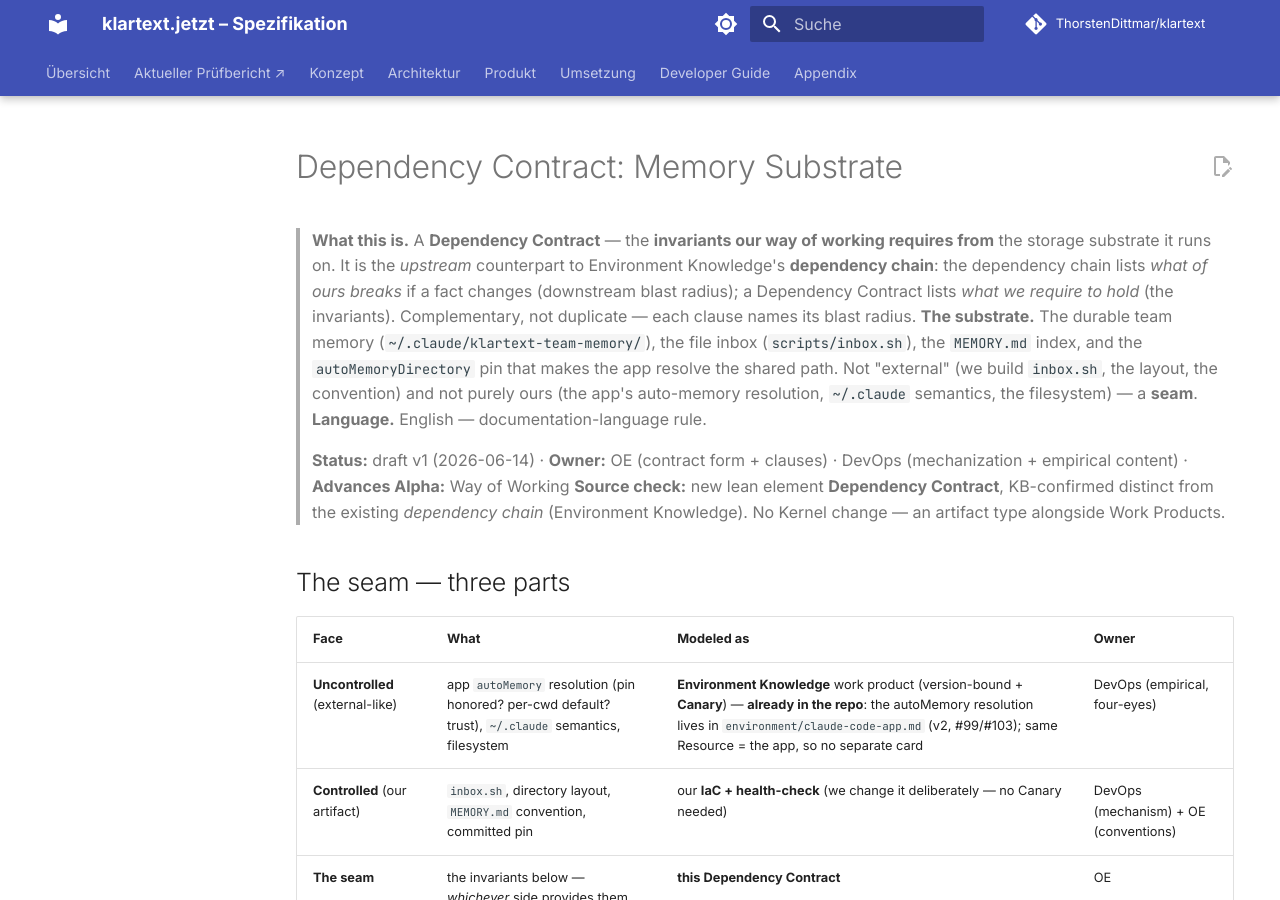
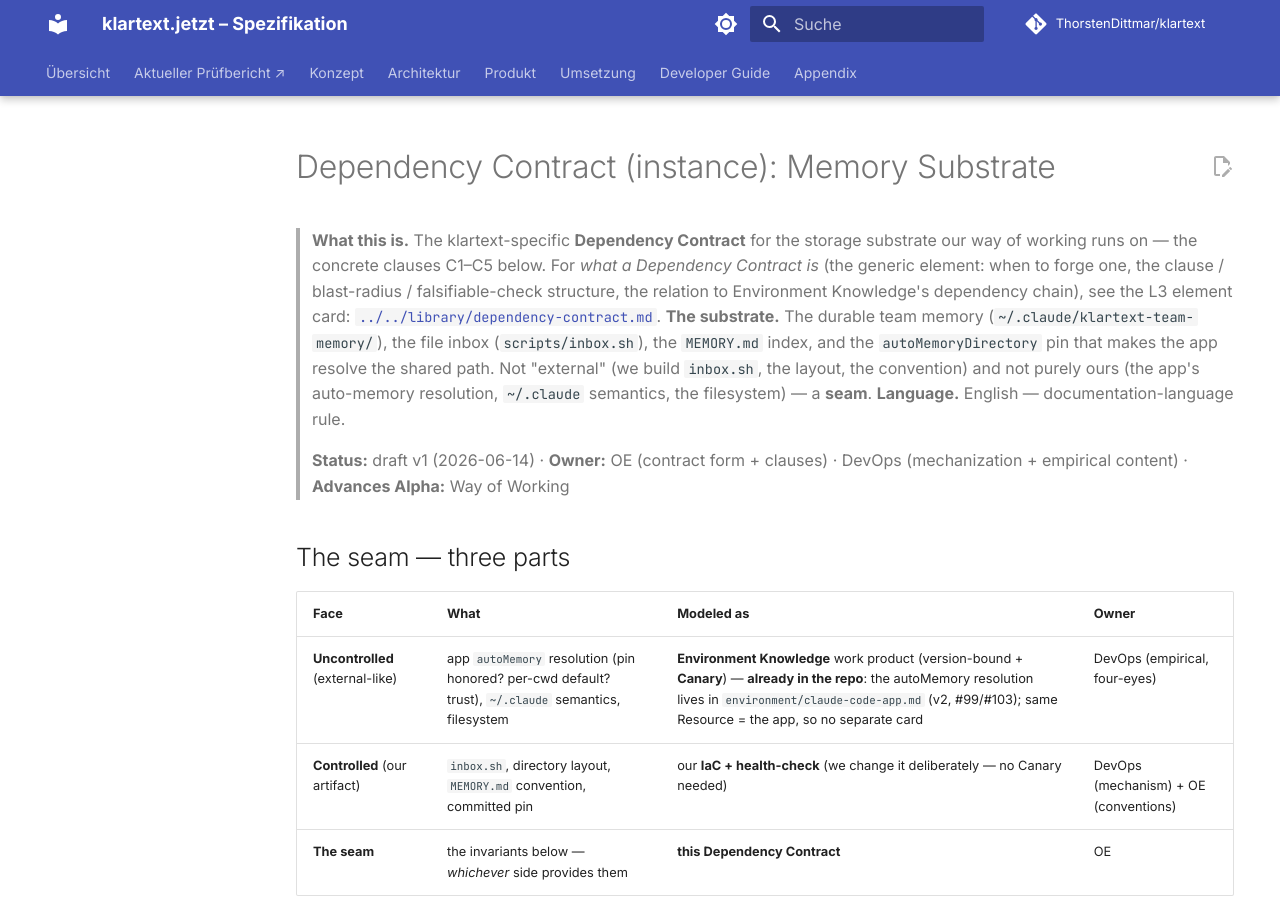
Before and after one commit to ThorstenDittmar/klartext, an MkDocs documentation site: the page built from docs/method/enactment/contracts/memory-substrate.md, in a window 1280 px wide and 900 px high. Built offline with MkDocs 1.6.1 and Material for MkDocs 9.7.7, drawn with Linux system fonts in a browser that asks for light colours; comment, search, counter and statistics services are not loaded; some of the changed text lies outside the part shown.

Commit message:
feat(method): F0.1-P3 — split memory-substrate into L3 Dependency-Contract element + L2 clauses
Splits the single contract file (docs/superpowers/improvement/contracts/
memory-substrate.md) along the 2↔3 cut per ADR-0013:

- L3 generic element card → docs/method/library/dependency-contract.md:
  what a Dependency Contract IS (the Schnur: central AND a future external
  update could change it non-obviously; clause + blast radius + falsifiable
  check; relation to Environment Knowledge's dependency chain). Reusable for
  any endeavour. External dependencies = none (our own element).
- L2 instance → docs/method/enactment/contracts/memory-substrate.md:
  the klartext memory-substrate contract itself (clauses C1–C5, live/deferred
  status, team-memory + inbox + pin specifics). One-line cross-link to L3.

Inbound references are NOT updated here — P5 fixes all references.

Agent: oe (spawned f0.1-p3-contract-split)
Co-Authored-By: Claude Opus 4.8 (1M context) <noreply@anthropic.com>

```diff
--- a/docs/superpowers/improvement/contracts/memory-substrate.md
+++ b/docs/method/enactment/contracts/memory-substrate.md
@@ -1,10 +1,10 @@
-# Dependency Contract: Memory Substrate
+# Dependency Contract (instance): Memory Substrate
 
-> **What this is.** A **Dependency Contract** — the **invariants our way of working requires from** the
-> storage substrate it runs on. It is the *upstream* counterpart to Environment Knowledge's **dependency
-> chain**: the dependency chain lists *what of ours breaks* if a fact changes (downstream blast radius); a
-> Dependency Contract lists *what we require to hold* (the invariants). Complementary, not duplicate — each
-> clause names its blast radius.
+> **What this is.** The klartext-specific **Dependency Contract** for the storage substrate our way of
+> working runs on — the concrete clauses C1–C5 below. For *what a Dependency Contract is* (the generic
+> element: when to forge one, the clause / blast-radius / falsifiable-check structure, the relation to
+> Environment Knowledge's dependency chain), see the L3 element card:
+> [`../../library/dependency-contract.md`](../../library/dependency-contract.md).
 > **The substrate.** The durable team memory (`~/.claude/klartext-team-memory/`), the file inbox
 > (`scripts/inbox.sh`), the `MEMORY.md` index, and the `autoMemoryDirectory` pin that makes the app resolve
 > the shared path. Not "external" (we build `inbox.sh`, the layout, the convention) and not purely ours (the
@@ -13,8 +13,6 @@
 >
 > **Status:** draft v1 (2026-06-14) · **Owner:** OE (contract form + clauses) · DevOps (mechanization +
 > empirical content) · **Advances Alpha:** Way of Working
-> **Source check:** new lean element **Dependency Contract**, KB-confirmed distinct from the existing
-> *dependency chain* (Environment Knowledge). No Kernel change — an artifact type alongside Work Products.
 
 ## The seam — three parts
 
@@ -84,20 +82,22 @@ finding). The detection therefore needs a **content/git-based design** (e.g. *co
 update*), not `mtime`. **The self-stamp ritual is unaffected and stands.** This is an OE-owned design strand
 (OE substrate + DevOps mechanic), non-blocking.
 
-## Why a contract (the lever the seam gives us)
+## Why a contract here (the lever this seam gives us)
 
 Because we **own** the inner face, the contract reveals **design levers**, not just risk to watch: with the
 Claude app or GitHub we can only observe + Canary; here we can *build* the substrate to satisfy the contract
 (make the inbox concurrency-safe, keep the pin path absolute + committed). A violation on **either** side is
 checked against the **same** contract — so "what changed under us" and "what we changed" are caught by one set
-of invariants.
+of invariants. (The generic form of this lever is in the L3 element card.)
 
 ## Relationship to other elements
 
-- **Environment Knowledge** (`practices/environment-knowledge.md`) — provides the uncontrolled-face work
-  product + Canary; the contract's external clauses reference it.
-- **Controlled Method Rollout** (`practices/controlled-method-rollout.md`) — a change that violates a contract
-  clause for a *drifted* agent is **breaking** → barrier mode. The contract feeds that classification.
+- **Dependency Contract (L3 element)** (`../../library/dependency-contract.md`) — the generic definition this
+  file is an instance of.
+- **Environment Knowledge** — provides the uncontrolled-face work product + Canary; the contract's external
+  clauses reference it (`environment/claude-code-app.md`).
+- **Controlled Method Rollout** — a change that violates a contract clause for a *drifted* agent is
+  **breaking** → barrier mode. The contract feeds that classification.
 - **Drift Awareness** (register #106) / **ADR-0012** — convergence keeps a worktree's *copy* of the substrate
   current; the contract states what the substrate must guarantee in the first place.
 
```
Also changed, not shown: docs/method/library/dependency-contract.md (added, +78 -0 lines).
